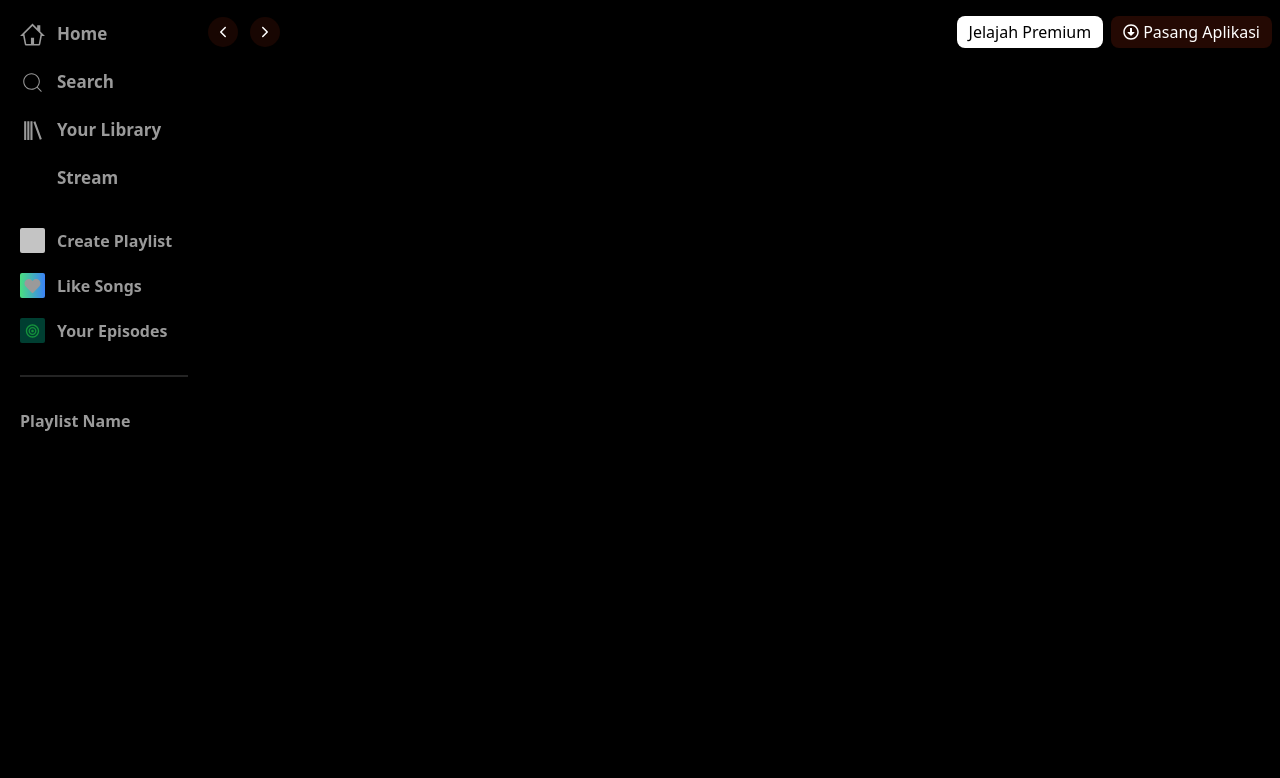
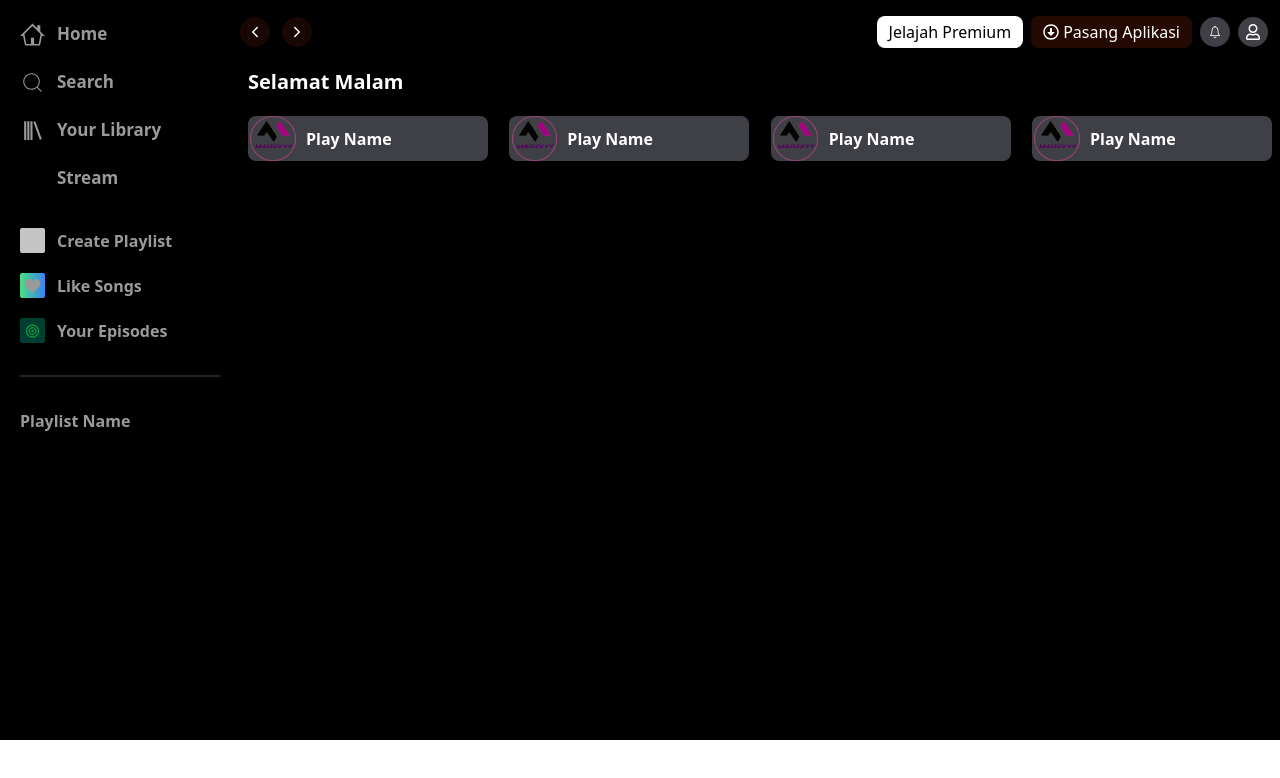
Before and after one commit to AmarPalevi02/Next.js--learning, a Next.js app: page / in a window 1280 px wide. Shown: the top 778 px of the page. Built offline with nearby package versions, Linux system fonts and the light colour scheme; some icons are missing.

Commit message:
updaate layout

```diff
--- /dev/null
+++ b/src/components/Home/Bener.jsx
@@ -0,0 +1,9 @@
+import React from 'react'
+
+const Bener = () => {
+  return (
+    <div>Bener</div>
+  )
+}
+
+export default Bener
--- /dev/null
+++ b/src/components/Home/HistoryPlay.jsx
@@ -0,0 +1,48 @@
+import React from 'react'
+import { logo } from '@/assets'
+import Image from 'next/image'
+
+const HistoryPlay = () => {
+    return (
+        <div className='w-full flex justify-between '>
+            <div className="w-[240px] h-[45px] flex bg-zinc-700 items-center gap-2 rounded-lg">
+                <div className="h-full w-[50px] flex ">
+                    <Image
+                        src={logo} alt=""
+                        className='object-contain  '
+                    />
+                </div>
+                <p className='font-bold text-white'>Play Name</p>
+            </div>
+            <div className="w-[240px] h-[45px] flex bg-zinc-700 items-center gap-2 rounded-lg">
+                <div className="h-full w-[50px] flex ">
+                    <Image
+                        src={logo} alt=""
+                        className='object-contain  '
+                    />
+                </div>
+                <p className='font-bold text-white'>Play Name</p>
+            </div>
+            <div className="w-[240px] h-[45px] flex bg-zinc-700 items-center gap-2 rounded-lg">
+                <div className="h-full w-[50px] flex ">
+                    <Image
+                        src={logo} alt=""
+                        className='object-contain  '
+                    />
+                </div>
+                <p className='font-bold text-white'>Play Name</p>
+            </div>
+            <div className="w-[240px] h-[45px] flex bg-zinc-700 items-center gap-2 rounded-lg">
+                <div className="h-full w-[50px] flex ">
+                    <Image
+                        src={logo} alt=""
+                        className='object-contain  '
+                    />
+                </div>
+                <p className='font-bold text-white'>Play Name</p>
+            </div>
+        </div>
+    )
+}
+
+export default HistoryPlay
--- a/src/components/Home/Navbar.jsx
+++ b/src/components/Home/Navbar.jsx
@@ -3,10 +3,12 @@ import Link from 'next/link';
 import SButton from '../Button';
 import { IoIosArrowBack } from "react-icons/io";
 import { FaRegArrowAltCircleDown } from "react-icons/fa";
+import { IoIosNotificationsOutline } from "react-icons/io";
+import { FaRegUser } from "react-icons/fa";
 
 const NavbarHome = () => {
     return (
-        <div className='flex w-full justify-between items-center  mt-4 '>
+        <div className='flex  justify-between items-center  mt-4 '>
             <div className="flex gap-3">
                 <Link href={'/wwu'}>
                     <div className="bg-[#180602] w-[30px] h-[30px] rounded-full flex text-center items-center ">
@@ -20,8 +22,8 @@ const NavbarHome = () => {
                 </Link>
             </div>
 
-            <nav className='flex pr-2'>
-                <ul className='flex gap-2'>
+            <nav className='flex pr-3'>
+                <ul className='flex gap-2 items-center'>
                     <li>
                         <SButton
                             className={'text-black bg-white px-3 py-1 rounded-lg'}
@@ -37,6 +39,20 @@ const NavbarHome = () => {
                             Pasang Aplikasi
                         </SButton>
                     </li>
+                    <li>
+                        <Link href="/" >
+                            <div className="w-[30px] h-[30px] flex items-center rounded-full bg-zinc-700">
+                                <IoIosNotificationsOutline className='text-white text-center w-full' />
+                            </div>
+                        </Link>
+                    </li>
+                    <li>
+                        <Link href="/" >
+                            <div className="w-[30px] h-[30px] flex items-center rounded-full bg-zinc-700">
+                                <FaRegUser  className='text-white text-center w-full' />
+                            </div>
+                        </Link>
+                    </li>
                 </ul>
             </nav>
         </div>
--- a/src/components/Layout.jsx
+++ b/src/components/Layout.jsx
@@ -1,13 +1,19 @@
 import React from 'react'
 import Navbar from './Navbar'
+import Play from './Play'
 
 const LayoutPage = ({ children }) => {
   return (
-    <div className='flex bg-bacground h-[100vh]'>
-      <Navbar />
-      <main className='w-[100%]'>
-        {children}
-      </main>
+    <div className='overflow-x-hidden'>
+      <div className='flex bg-bacground h-[100vh] w-[100vw] relative min-w-[100vw] overflow-x-hidden'>
+        <Navbar />
+        <div className='w-[calc(100vw-240px)]'>
+          {children}
+        </div>
+        <div className="fixed bottom-0 ">
+          <Play />
+        </div>
+      </div>
     </div>
   )
 }
--- a/src/components/Navbar.jsx
+++ b/src/components/Navbar.jsx
@@ -10,7 +10,7 @@ import { BiBullseye } from "react-icons/bi";
 
 const Navbar = () => {
   return (
-    <div className='px-5 py-5 bg-primary w-[240px]'>
+    <div className='px-5 py-5 bg-bcground w-[240px] h-[100vh] min-h-[100vh] overflow-y-hidden top-0 sticky '>
       <ul className='flex justify-between '>
         <nav className='text-gray text-lg cursor-pointer flex gap-5 flex-col '>
           <Link href={'/'}>
--- /dev/null
+++ b/src/components/Play.jsx
@@ -0,0 +1,11 @@
+import React from 'react'
+
+const Play = () => {
+  return (
+    <div className='w-[100vw] h-[60px] bg-white '>
+
+    </div>
+  )
+}
+
+export default Play
--- /dev/null
+++ b/src/components/Title.jsx
@@ -0,0 +1,9 @@
+import React from 'react'
+
+const Title = ({children}) => {
+  return (
+    <h1 className='text-white font-semibold text-xl mb-5'>{children}</h1>
+  )
+}
+
+export default Title
--- a/src/pages/index.js
+++ b/src/pages/index.js
@@ -1,11 +1,19 @@
 import React from 'react'
 import NavbarHome from '@/components/Home/Navbar'
+import Title from '@/components/Title'
+import HistoryPlay from '@/components/Home/HistoryPlay'
 
 const Home = ({ data }) => {
     // console.log(data)
     return (
         <>
-            <NavbarHome />
+            <div className="">
+                <NavbarHome />
+                <div className="px-2 mt-5 h-[1000px]">
+                    <Title>Selamat Malam</Title>
+                    <HistoryPlay />
+                </div>
+            </div>
         </>
     )
 }
```
Also changed, not shown: 1 other file (tests, documents, lock files or other folders).
